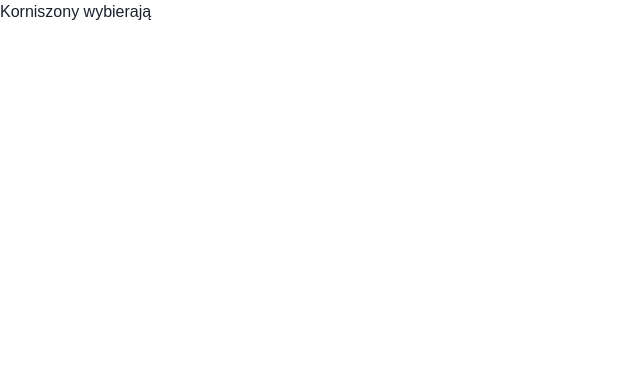
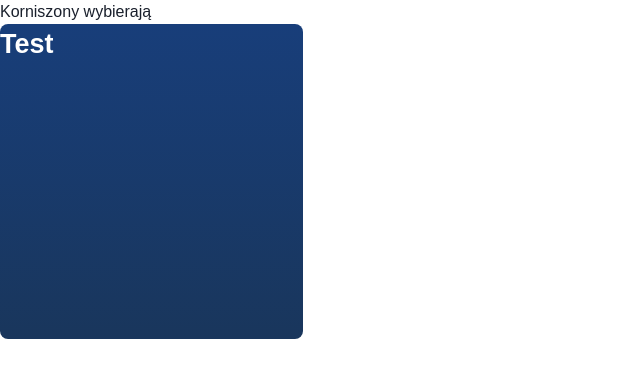
Before and after one commit to Matipolit/Korniszony23, a React (Vite) app: page / in a window 1280 px wide. Shown: the top 378 px of the page, without its empty margins (0-640 px from the left). Built offline with nearby package versions, Linux system fonts and the light colour scheme.

Commit message:
featL Rectangle

```diff
--- a/src/App.jsx
+++ b/src/App.jsx
@@ -1,11 +1,13 @@
 import { useState } from 'react'
 import { Center, Text } from "@chakra-ui/react"
+import Rectangle from './Rectangle'
 
 function App() {
 
   return (
     <>
       <Text>Korniszony wybierają</Text>
+      <Rectangle></Rectangle>
     </>
   )
 }
--- /dev/null
+++ b/src/Rectangle.jsx
@@ -0,0 +1,20 @@
+import { Box, Text, Center} from '@chakra-ui/react'
+
+function Rectangle() {
+    return(
+        <Box bgGradient='linear-gradient(180deg, #183E7A 0%, #19365C 100%);'
+        color='white'
+        borderRadius='lg'
+        w='303px'
+        h='315px'
+        display='flex'>
+         <Text
+         fontSize='27px'
+         fontWeight='700'
+         >
+            Test </Text>
+        </Box>
+    )
+}
+
+export default Rectangle
```
